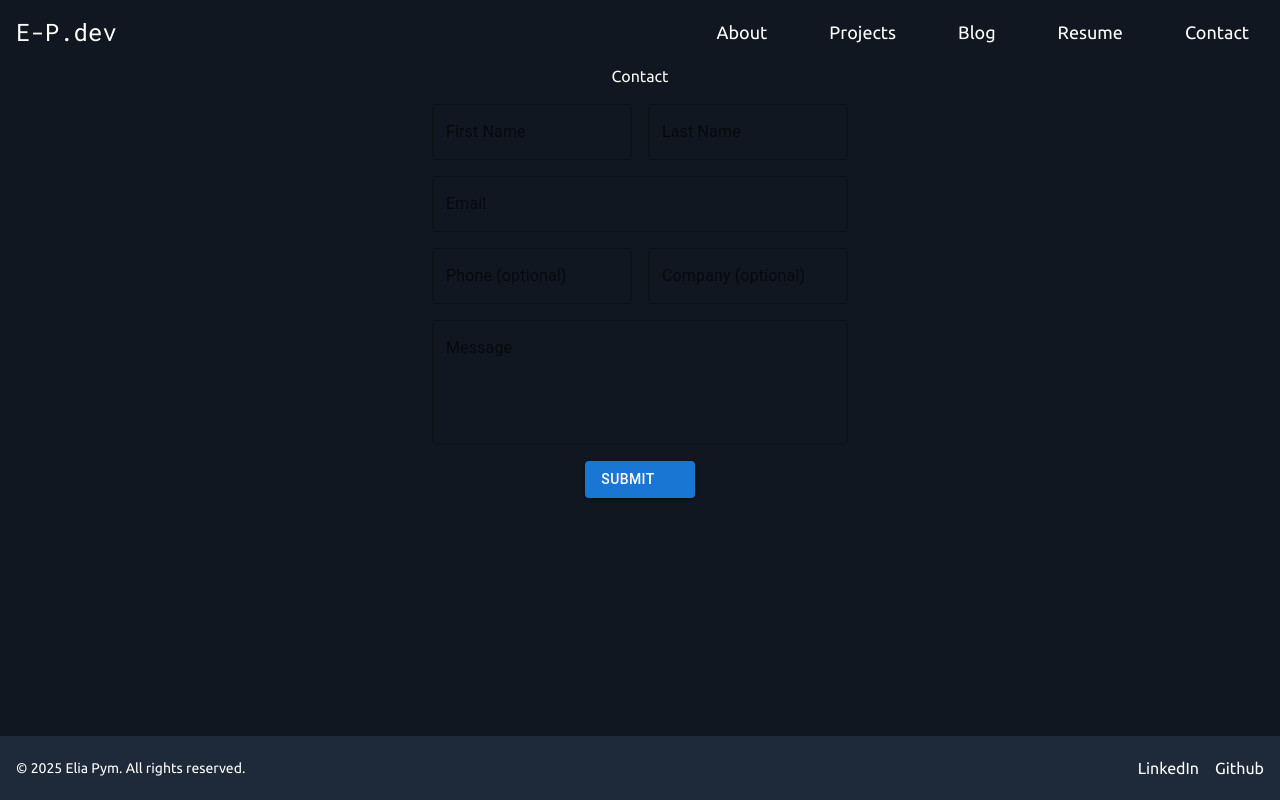
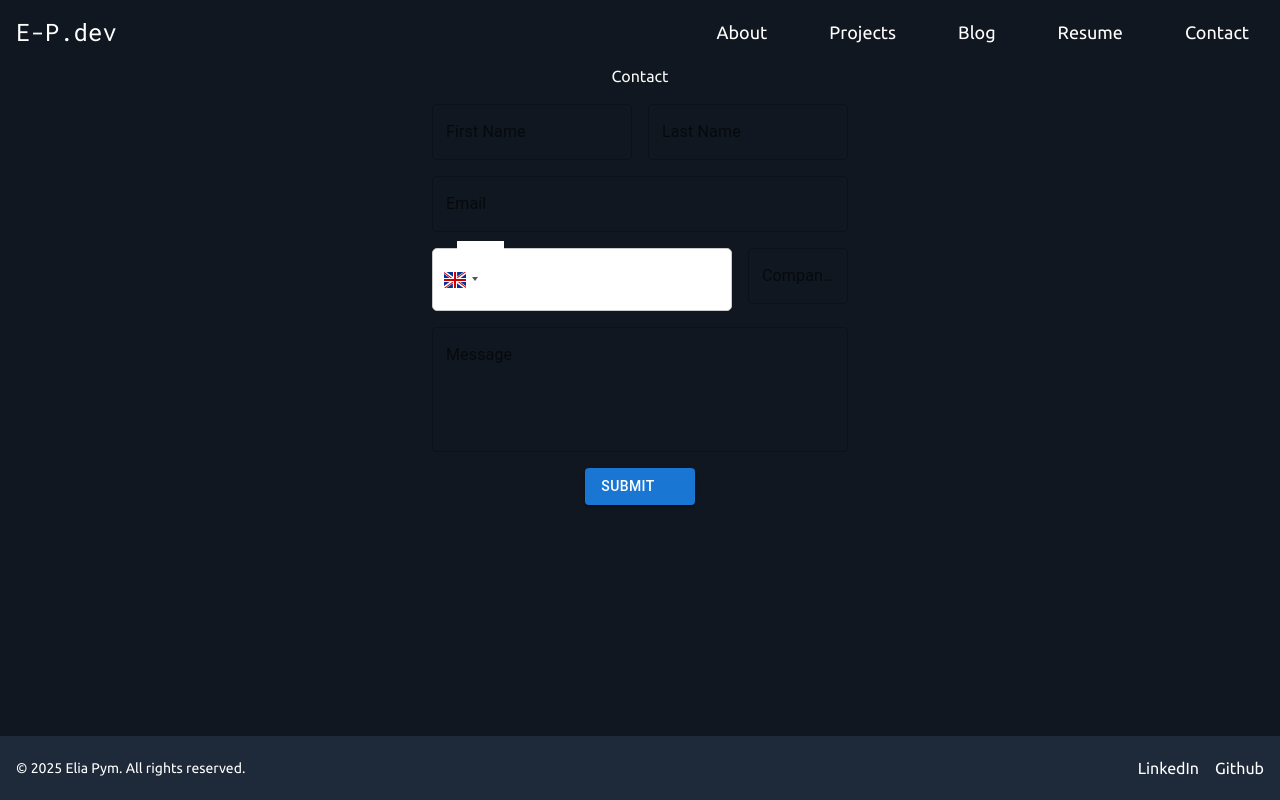
Before and after one commit to EliaPym/portfolio-site, a Next.js app: page /contact in a window 1280 px wide. Built offline with nearby package versions, Linux system fonts and the light colour scheme; some icons are missing; a web font is replaced by a local one.

Commit message:
Added basic theme for input form

```diff
--- a/package.json
+++ b/package.json
@@ -21,6 +21,7 @@
     "react": "^19.0.0",
     "react-code-block": "^1.1.3",
     "react-dom": "^19.0.0",
+    "react-phone-input-2": "^2.15.1",
     "react-simple-typewriter": "^5.0.1",
     "tailwind-merge": "^3.3.0"
   },
--- a/src/app/contact/page.tsx
+++ b/src/app/contact/page.tsx
@@ -1,10 +1,24 @@
+"use client";
+
+import React, { useState } from "react";
 import { Button, TextField } from "@mui/material";
 import SendIcon from "@mui/icons-material/Send";
+import PhoneInput from "react-phone-input-2";
+import "react-phone-input-2/lib/material.css";
+import { createTheme, ThemeProvider } from "@mui/material/styles";
 
 export default function Contact() {
+  const [phone, setPhone] = useState("");
+  const theme = createTheme({
+    colorSchemes: {
+      light: true,
+      dark: true,
+    },
+  });
+
   return (
     <>
-      <div className="relative flex flex-col items-center justify-center w-screen h-full">
+      <div className="flex flex-col items-center justify-center w-screen h-full">
         <h1>Contact</h1>
         {/*
         First Name
@@ -16,6 +30,7 @@ export default function Contact() {
         Submit button
         */}
         <form className="flex flex-col items-center justify-center w-full h-full max-w-md p-4 gap-4">
+          <ThemeProvider theme={theme}>
             <div className="flex flex-row gap-4 w-full">
               <TextField
                 id="first_name"
@@ -23,7 +38,6 @@ export default function Contact() {
                 label="First Name"
                 placeholder="John"
                 variant="outlined"
-              value={""}
               />
               <TextField
                 id="last_name"
@@ -31,7 +45,6 @@ export default function Contact() {
                 label="Last Name"
                 placeholder="Doe"
                 variant="outlined"
-              value={""}
               />
             </div>
             <TextField
@@ -40,17 +53,15 @@ export default function Contact() {
               label="Email"
               placeholder="johndoe@example.com"
               variant="outlined"
-            value={""}
               className="w-full"
             />
             <div className="flex flex-row gap-4 w-full">
-            <TextField
-              id="phone"
-              name="phone"
-              label="Phone (optional)"
-              placeholder="+44 1234 567890"
-              variant="outlined"
-              value={""}
+              <PhoneInput
+                value={phone}
+                onChange={(phone) => setPhone(phone)}
+                country="gb"
+                preferredCountries={["gb"]}
+                enableSearch={true}
               />
               <TextField
                 id="company"
@@ -58,7 +69,6 @@ export default function Contact() {
                 label="Company (optional)"
                 placeholder="Example Inc."
                 variant="outlined"
-              value={""}
               />
             </div>
             <TextField
@@ -69,12 +79,12 @@ export default function Contact() {
               variant="outlined"
               multiline
               rows={4}
-            value={""}
               className="w-full"
             />
             <Button variant="contained" type="submit" endIcon={<SendIcon />}>
               Submit
             </Button>
+          </ThemeProvider>
         </form>
       </div>
     </>
```
Also changed, not shown: 1 other file (tests, documents, lock files or other folders). Lines whose indentation alone changed are shown as unchanged.
